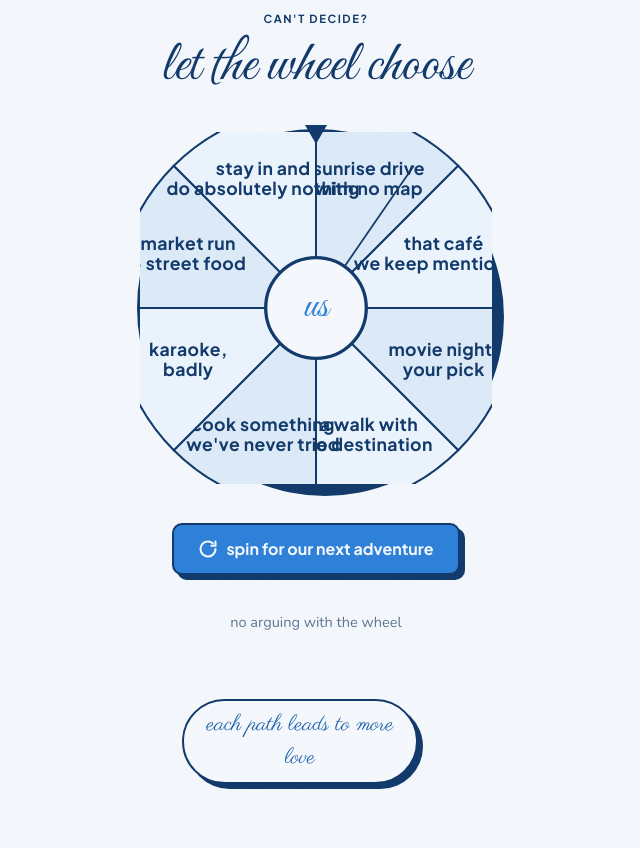
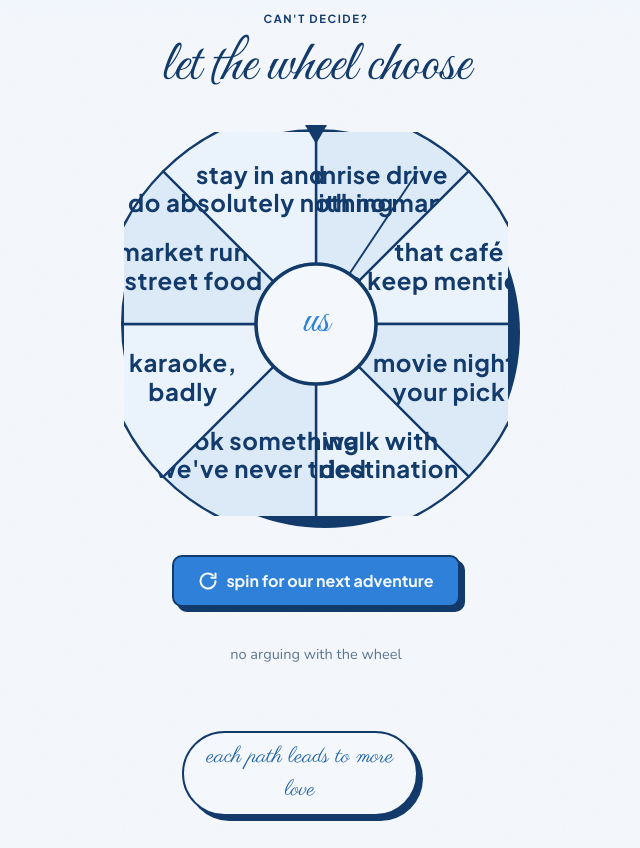
Before and after one commit to femnixx/anniversary, a React (Vite) app: page /#/options in a window 1280 px wide. Shown: the part 787-1635 px from the top of the page, without its empty margins (324-964 px from the left). Before the commit the page ends 1603 px from the top, so only its background shows below. Built offline with nearby package versions, Linux system fonts and the light colour scheme.

Commit message:
fix: increase wheel size and font for better visibility and text containment

```diff
--- a/src/components/DateWheel.tsx
+++ b/src/components/DateWheel.tsx
@@ -31,7 +31,7 @@ const N = 8;
 const STEP = 360 / N;
 const SPIN_MS = 4000;
 
-function polar(deg: number, r: number, center: number = 140) {
+function polar(deg: number, r: number, center: number = 160) {
   const a = ((deg - 90) * Math.PI) / 180;
   return [center + r * Math.cos(a), center + r * Math.sin(a)];
 }
@@ -141,32 +141,32 @@ export default function DateWheel() {
                 onClick={spinning ? undefined : handleClose}
               >
                 <svg
-                  viewBox="0 0 280 280"
-                  className="block h-[clamp(16rem,40vw,22rem)] w-[clamp(16rem,40vw,22rem)]"
+                  viewBox="0 0 320 320"
+                  className="block h-[clamp(20rem,40vw,24rem)] w-[clamp(20rem,40vw,24rem)]"
                   role="img"
                   aria-label="Wheel of date ideas"
                 >
                   {IDEAS.map((idea, i) => {
                     const angle = i * 45;
                     const textAngle = i * 45 + 22.5;
-                    const textRadius = 110;
-                    const textX = 140 + 110 * Math.cos(((i * 45 + 22.5 - 90) * Math.PI) / 180);
-                    const textY = 140 + 110 * Math.sin((i * 45 + 22.5 - 90) * Math.PI / 180);
+                    const textRadius = 120;
+                    const textX = 160 + 120 * Math.cos(((i * 45 + 22.5 - 90) * Math.PI) / 180);
+                    const textY = 160 + 120 * Math.sin((i * 45 + 22.5 - 90) * Math.PI / 180);
 
                     const lit = picked === i;
                     return (
                       <g key={i}>
                         <path
-                          d={wedge(i, 140, 160, 40)}
+                          d={wedge(i, 160, 180, 50)}
                           fill={lit ? "#2f80d8" : i % 2 ? "#eaf3fc" : "#dce9f7"}
                           stroke="#123a6b"
-                          strokeWidth="1.6"
+                          strokeWidth="2.0"
                         />
                         <line
-                          x1={140} y1={140}
-                          x2={140 + 110 * Math.cos(i * 45 * Math.PI / 180)}
-                          y2={140 + 160 * Math.sin(i * 45 * Math.PI / 180)}
-                          stroke="#123a6b" strokeWidth="1.4"
+                          x1={160} y1={160}
+                          x2={160 + 120 * Math.cos(i * 45 * Math.PI / 180)}
+                          y2={160 + 180 * Math.sin(i * 45 * Math.PI / 180)}
+                          stroke="#123a6b" strokeWidth="1.6"
                         />
                         <text
                           x={textX}
@@ -175,21 +175,21 @@ export default function DateWheel() {
                           dominantBaseline="middle"
                           fill={lit ? "#f4f8fd" : "#123a6b"}
                           style={{
-                            font: "700 14px 'Plus Jakarta Sans', system-ui, sans-serif",
-                            letterSpacing: "0.3px",
+                            font: "700 20px 'Plus Jakarta Sans', system-ui, sans-serif",
+                            letterSpacing: "0.5px",
                             userSelect: "none"
                           }}
                         >
                           {idea.split("\n").map((ln, k) => (
-                            <tspan key={k} x={textX} dy={k === 0 ? -8 : 16}>{ln}</tspan>
+                            <tspan key={k} x={textX} dy={k === 0 ? -12 : 24}>{ln}</tspan>
                           ))}
                         </text>
                       </g>
                     );
                   })}
 
-                  <circle cx="140" cy="140" r={40} fill="#f4f8fd" stroke="#123a6b" strokeWidth="2.6" />
-                  <text x="140" y="146" textAnchor="middle" fill="#2f80d8" style={{ font: "400 32px 'Great Vibes', cursive" }}>
+                  <circle cx="160" cy="160" r={50} fill="#f4f8fd" stroke="#123a6b" strokeWidth="3.0" />
+                  <text x="160" y="166" textAnchor="middle" fill="#2f80d8" style={{ font: "400 36px 'Great Vibes', cursive" }}>
                     us
                   </text>
                 </svg>
@@ -208,7 +208,7 @@ export default function DateWheel() {
           <motion.div
             ref={wheelRef}
             className="relative rounded-full bg-cream-50 border-[3px] border-rose-700 plate-lg [will-change:transform] cursor-pointer"
-            animate={{ rotate: rotation, scale: spinning ? 1 : (expanded ? 1.8 : (hovering ? 1.05 : 1)) }}
+            animate={{ rotate: rotation, scale: spinning ? 1 : (expanded ? 2.0 : (hovering ? 1.05 : 1)) }}
             transition={{
               rotate: reduced ? { duration: 0.9, ease: "easeOut" } : { duration: SPIN_MS / 1000, ease: [0.12, 0.72, 0.06, 1] },
               scale: { duration: 0.3, ease: "easeOut" }
@@ -218,32 +218,32 @@ export default function DateWheel() {
             onMouseLeave={() => setHovering(false)}
           >
             <svg
-              viewBox="0 0 280 280"
-              className="block h-[clamp(16rem,40vw,22rem)] w-[clamp(16rem,40vw,22rem)]"
+              viewBox="0 0 320 320"
+              className="block h-[clamp(20rem,40vw,24rem)] w-[clamp(20rem,40vw,24rem)]"
               role="img"
               aria-label="Wheel of date ideas"
             >
               {IDEAS.map((idea, i) => {
                 const angle = i * 45;
                 const textAngle = i * 45 + 22.5;
-                const textRadius = 110;
-                const textX = 140 + 110 * Math.cos(((i * 45 + 22.5 - 90) * Math.PI) / 180);
-                const textY = 140 + 110 * Math.sin((i * 45 + 22.5 - 90) * Math.PI / 180);
+                const textRadius = 120;
+                const textX = 160 + 120 * Math.cos(((i * 45 + 22.5 - 90) * Math.PI) / 180);
+                const textY = 160 + 120 * Math.sin((i * 45 + 22.5 - 90) * Math.PI / 180);
 
                 const lit = picked === i;
                 return (
                   <g key={i}>
                     <path
-                      d={wedge(i, 140, 160, 40)}
+                      d={wedge(i, 160, 180, 50)}
                       fill={lit ? "#2f80d8" : i % 2 ? "#eaf3fc" : "#dce9f7"}
                       stroke="#123a6b"
-                      strokeWidth="1.6"
+                      strokeWidth="2.0"
                     />
                     <line
-                      x1={140} y1={140}
-                      x2={140 + 110 * Math.cos(i * 45 * Math.PI / 180)}
-                      y2={140 + 160 * Math.sin(i * 45 * Math.PI / 180)}
-                      stroke="#123a6b" strokeWidth="1.4"
+                      x1={160} y1={160}
+                      x2={160 + 120 * Math.cos(i * 45 * Math.PI / 180)}
+                      y2={160 + 180 * Math.sin(i * 45 * Math.PI / 180)}
+                      stroke="#123a6b" strokeWidth="1.6"
                     />
                     <text
                       x={textX}
@@ -252,21 +252,21 @@ export default function DateWheel() {
                       dominantBaseline="middle"
                       fill={lit ? "#f4f8fd" : "#123a6b"}
                       style={{
-                        font: "700 14px 'Plus Jakarta Sans', system-ui, sans-serif",
-                        letterSpacing: "0.3px",
+                        font: "700 20px 'Plus Jakarta Sans', system-ui, sans-serif",
+                        letterSpacing: "0.5px",
                         userSelect: "none"
                       }}
                     >
                       {idea.split("\n").map((ln, k) => (
-                        <tspan key={k} x={textX} dy={k === 0 ? -8 : 16}>{ln}</tspan>
+                        <tspan key={k} x={textX} dy={k === 0 ? -12 : 24}>{ln}</tspan>
                       ))}
                     </text>
                   </g>
                 );
               })}
 
-              <circle cx="140" cy="140" r={40} fill="#f4f8fd" stroke="#123a6b" strokeWidth="2.6" />
-              <text x="140" y="146" textAnchor="middle" fill="#2f80d8" style={{ font: "400 32px 'Great Vibes', cursive" }}>
+              <circle cx="160" cy="160" r={50} fill="#f4f8fd" stroke="#123a6b" strokeWidth="3.0" />
+              <text x="160" y="166" textAnchor="middle" fill="#2f80d8" style={{ font: "400 36px 'Great Vibes', cursive" }}>
                 us
               </text>
             </svg>
```
